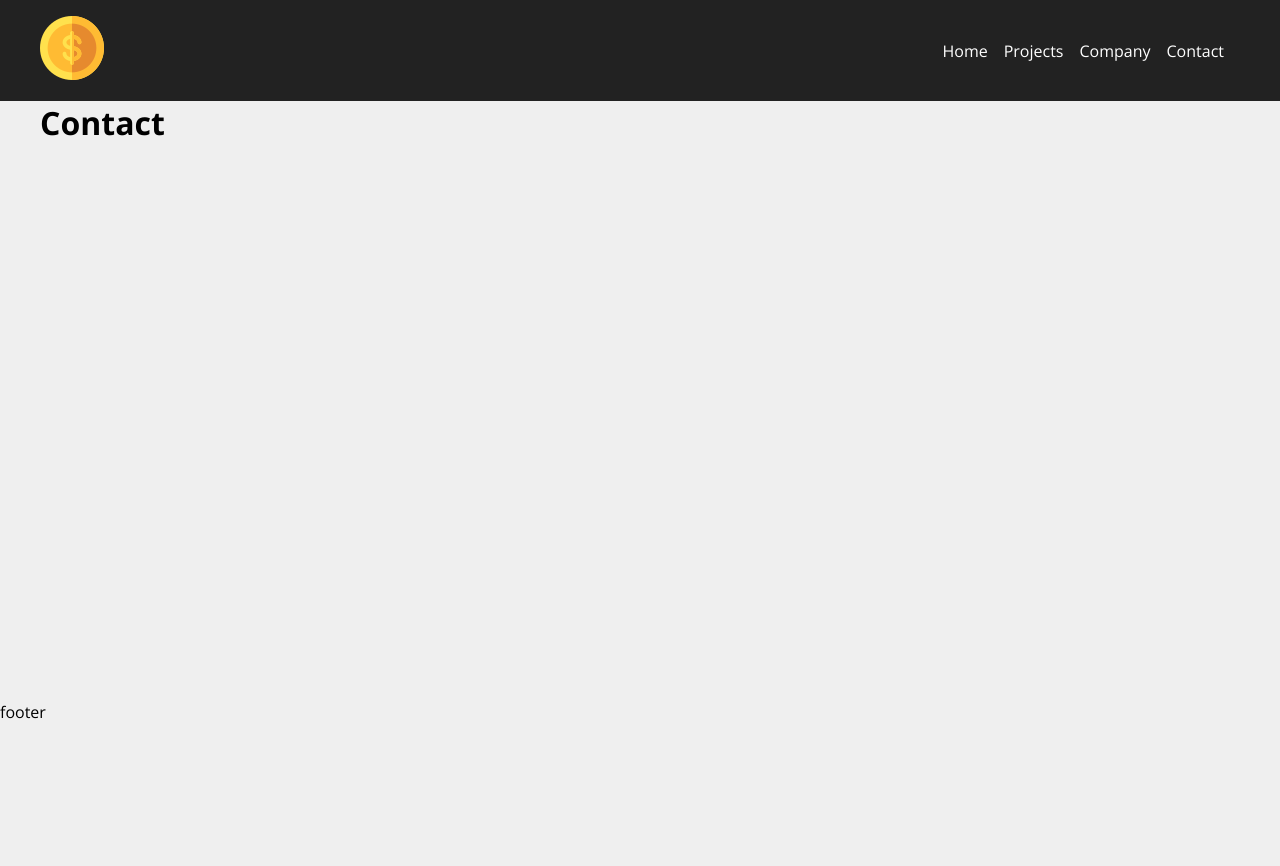
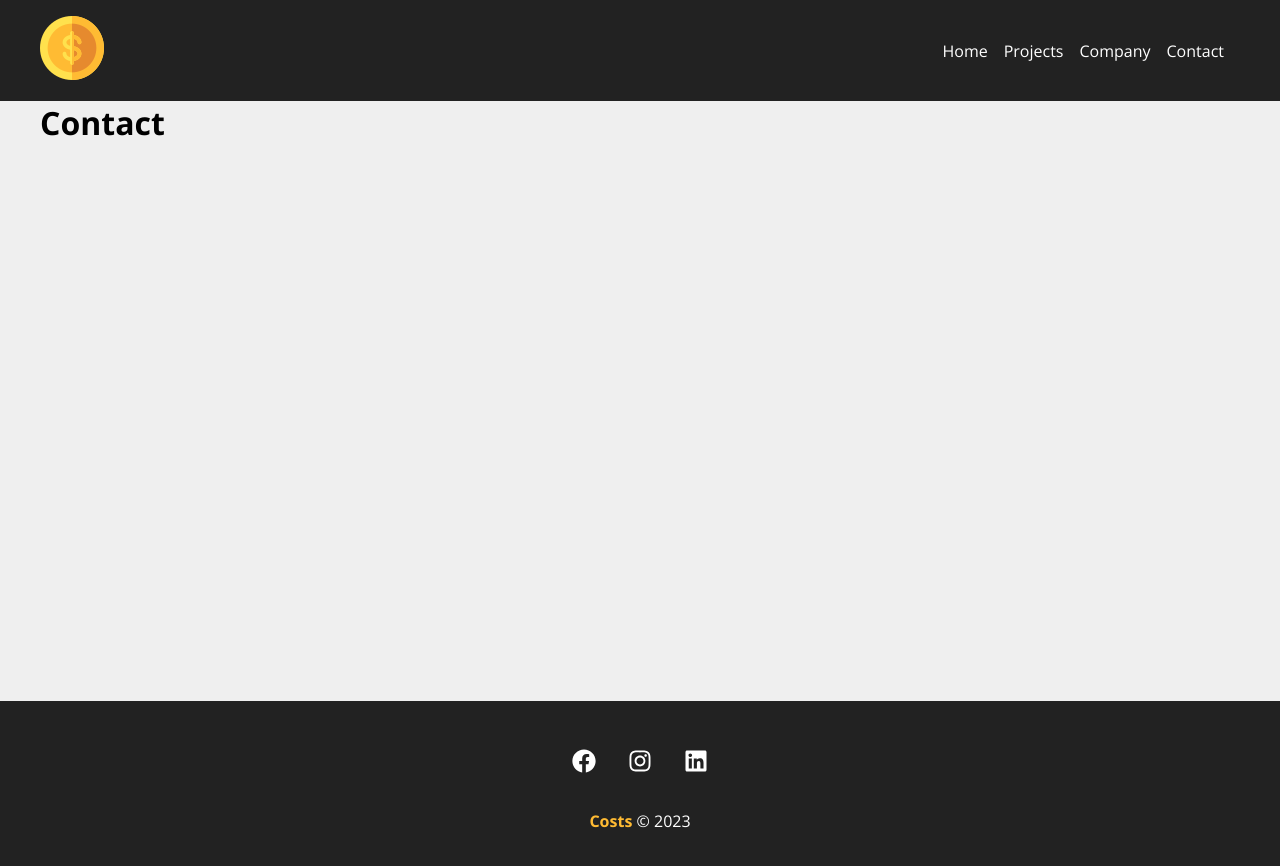
Before and after one commit to Alexsandrozdr/costs, a React (Create React App) app: page /contact in a window 1280 px wide. Shown: the top 866 px of the page. Before the commit the page ends 800 px from the top, so only its background shows below. Built offline with nearby package versions, Linux system fonts and the light colour scheme.

Commit message:
finished footer

```diff
--- a/src/components/layout/Footer.js
+++ b/src/components/layout/Footer.js
@@ -1,4 +1,25 @@
+import { FaFacebook, FaInstagram, FaLinkedin } from "react-icons/fa";
+
+import styles from "./Footer.module.css";
+
 function Footer() {
-  return <p>footer</p>;
+  return (
+    <footer className={styles.footer}>
+      <ul className={styles.social_list}>
+        <li>
+          <FaFacebook />
+        </li>
+        <li>
+          <FaInstagram />
+        </li>
+        <li>
+          <FaLinkedin />
+        </li>
+      </ul>
+      <p className={styles.copy_right}>
+        <span>Costs</span> &copy; 2023{" "}
+      </p>
+    </footer>
+  );
 }
 export default Footer;
--- a/src/components/layout/Footer.module.css
+++ b/src/components/layout/Footer.module.css
@@ -0,0 +1,29 @@
+.footer {
+  background-color: #222;
+  color: #fff;
+  padding: 3em;
+  text-align: center;
+}
+.social_list {
+  display: flex;
+  justify-content: center;
+  list-style-type: none;
+}
+.social_list li {
+  margin: 0 1em;
+}
+.social_list li:hover {
+  color: #ffbb33;
+}
+.social_list svg {
+  font-size: 1.5em;
+  cursor: pointer;
+}
+
+.copy_right {
+  margin-top: 2em;
+}
+.copy_right span {
+  font-weight: bold;
+  color: #ffbb33;
+}
--- a/src/components/layout/NavBar.js
+++ b/src/components/layout/NavBar.js
@@ -6,22 +6,22 @@
 
 function NavBar() {
   return (
-    <nav class={styles.navbar}>
+    <nav className={styles.navbar}>
       <Container>
         <Link to="/">
           <img src={logo} alt="Costs" />
         </Link>
-        <ul class={styles.list}>
-          <li class={styles.item}>
+        <ul className={styles.list}>
+          <li className={styles.item}>
             <Link to="/">Home</Link>
           </li>
-          <li class={styles.item}>
+          <li className={styles.item}>
             <Link to="/projects">Projects</Link>
           </li>
-          <li class={styles.item}>
+          <li className={styles.item}>
             <Link to="/company">Company</Link>
           </li>
-          <li class={styles.item}>
+          <li className={styles.item}>
             <Link to="/contact">Contact</Link>
           </li>
         </ul>
```
